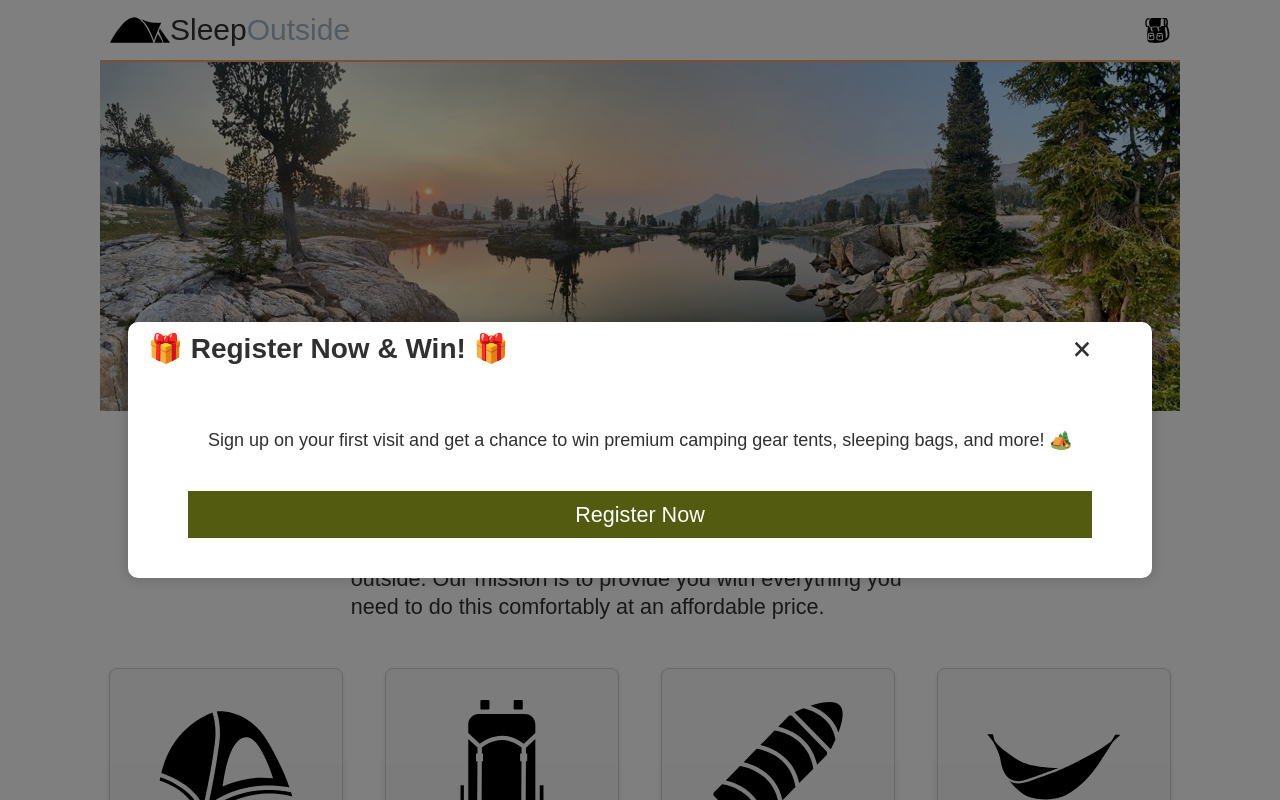
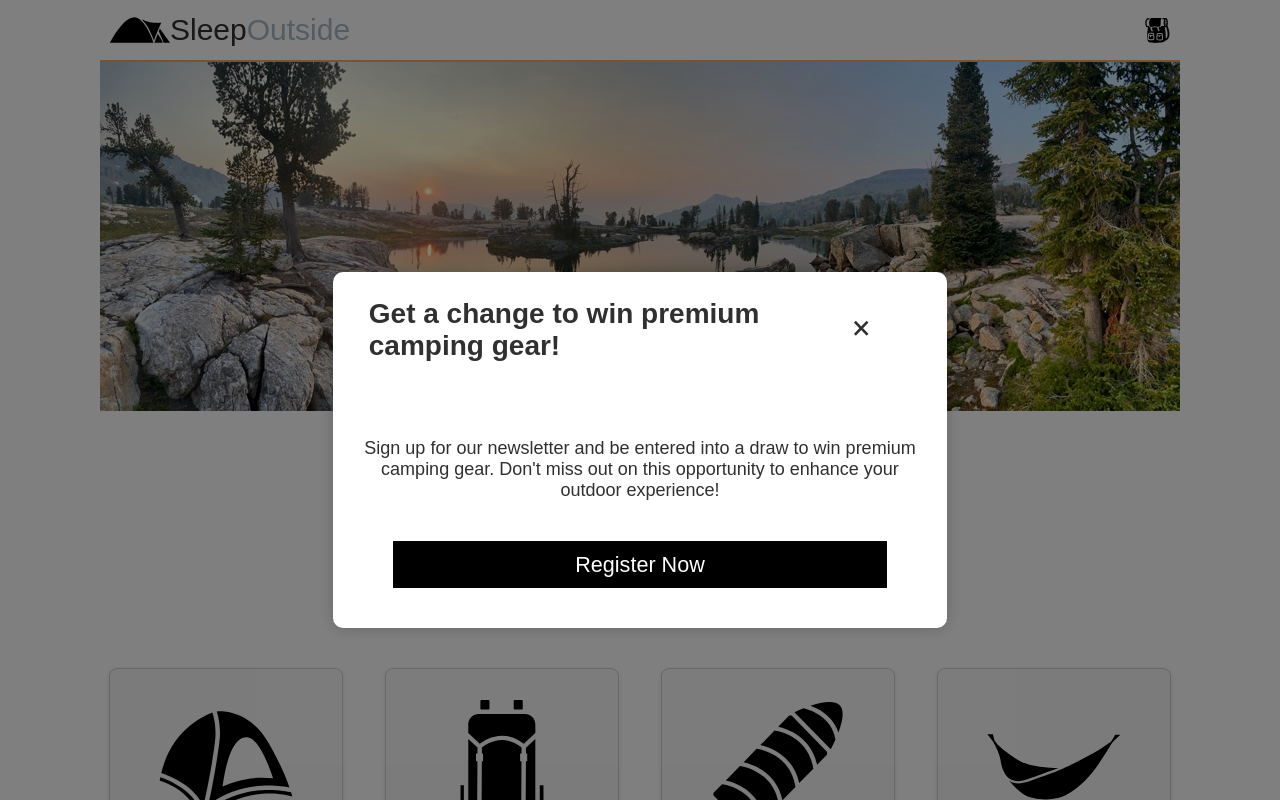
Before and after one commit to josephperalta03011993/sleep-outside, a website built with Vite: page src/index.html in a window 1280 px wide. Shown: the top 800 px of the page. Built offline with nearby package versions, Linux system fonts and the light colour scheme.

Commit message:
update promo odal

```diff
--- a/src/css/style.css
+++ b/src/css/style.css
@@ -642,6 +642,7 @@ span.product-percentage {
   left: 0;
   width: 100%;
   height: 100%;
+  padding: 0 20%;
   background-color: rgba(0, 0, 0, 0.5);
   display: flex;
   justify-content: center;
@@ -657,6 +658,7 @@ span.product-percentage {
   grid-template-columns: 1fr 100px;
   margin-bottom: 50px;
   justify-content: space-between;
+  padding: 1rem;
 }
 .modal .header button {
   background-color: transparent;
@@ -678,7 +680,7 @@ span.product-percentage {
 .modal .action-button a {
   text-decoration: none;
   padding: 0.5em 2em;
-  background-color: var(--secondary-color);
+  background-color: black;
   color: white;
   margin: auto;
   display: block;
--- a/src/js/main.js
+++ b/src/js/main.js
@@ -3,9 +3,9 @@ import { loadHeaderFooter } from "./utils.mjs";
 import Modal from "./modal.mjs";
 
 // Display promotional modal
-const title = "🎁 Register Now & Win! 🎁";
+const title = "Get a change to win premium camping gear!";
 const message =
-  "Sign up on your first visit and get a chance to win premium camping gear tents, sleeping bags, and more! 🏕️";
+  "Sign up for our newsletter and be entered into a draw to win premium camping gear. Don't miss out on this opportunity to enhance your outdoor experience!";
 const modal = new Modal(title, message, true);
 modal.ShowModal();
 
```
